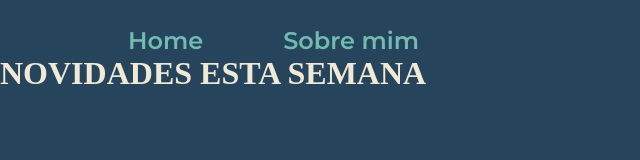
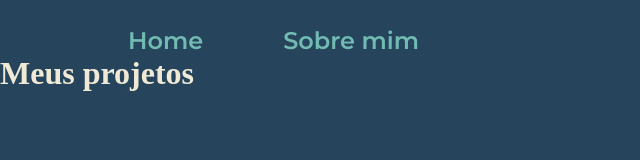
Before and after one commit to joaovictordjl/PORTF-LIO, a plain HTML site: page meusProjetos.html in a window 1280 px wide. Shown: the whole page, without its empty margins (0-640 px from the left). Drawn offline with Linux system fonts and the light colour scheme.

Commit message:
jv commit

```diff
--- a/meusProjetos.html
+++ b/meusProjetos.html
@@ -16,7 +16,7 @@
     </header>
     <main>
 
-        <H1>NOVIDADES ESTA SEMANA</H1>
+        <H1>Meus projetos</H1>
     </main>
     <footer></footer>
 </body>
```
